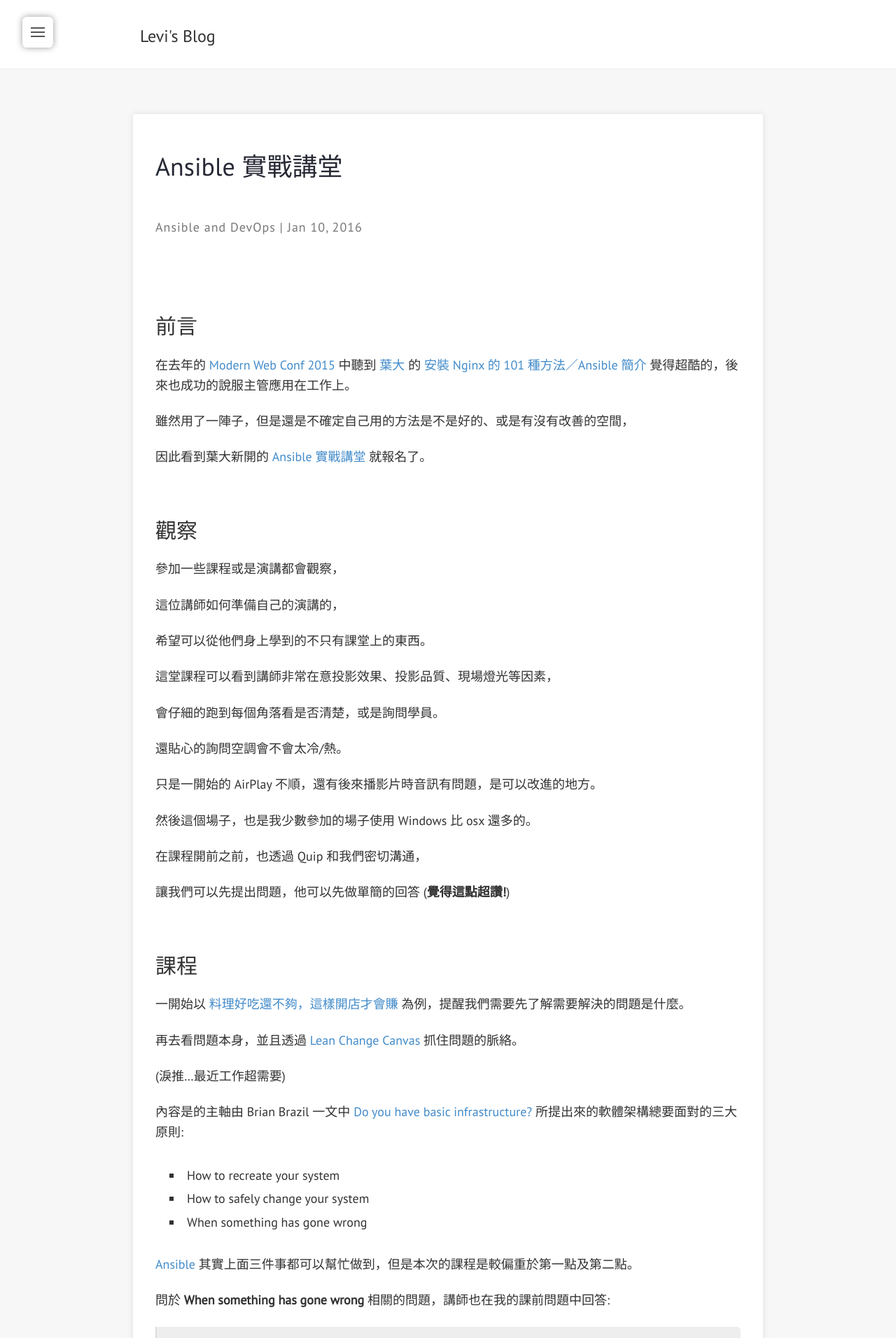
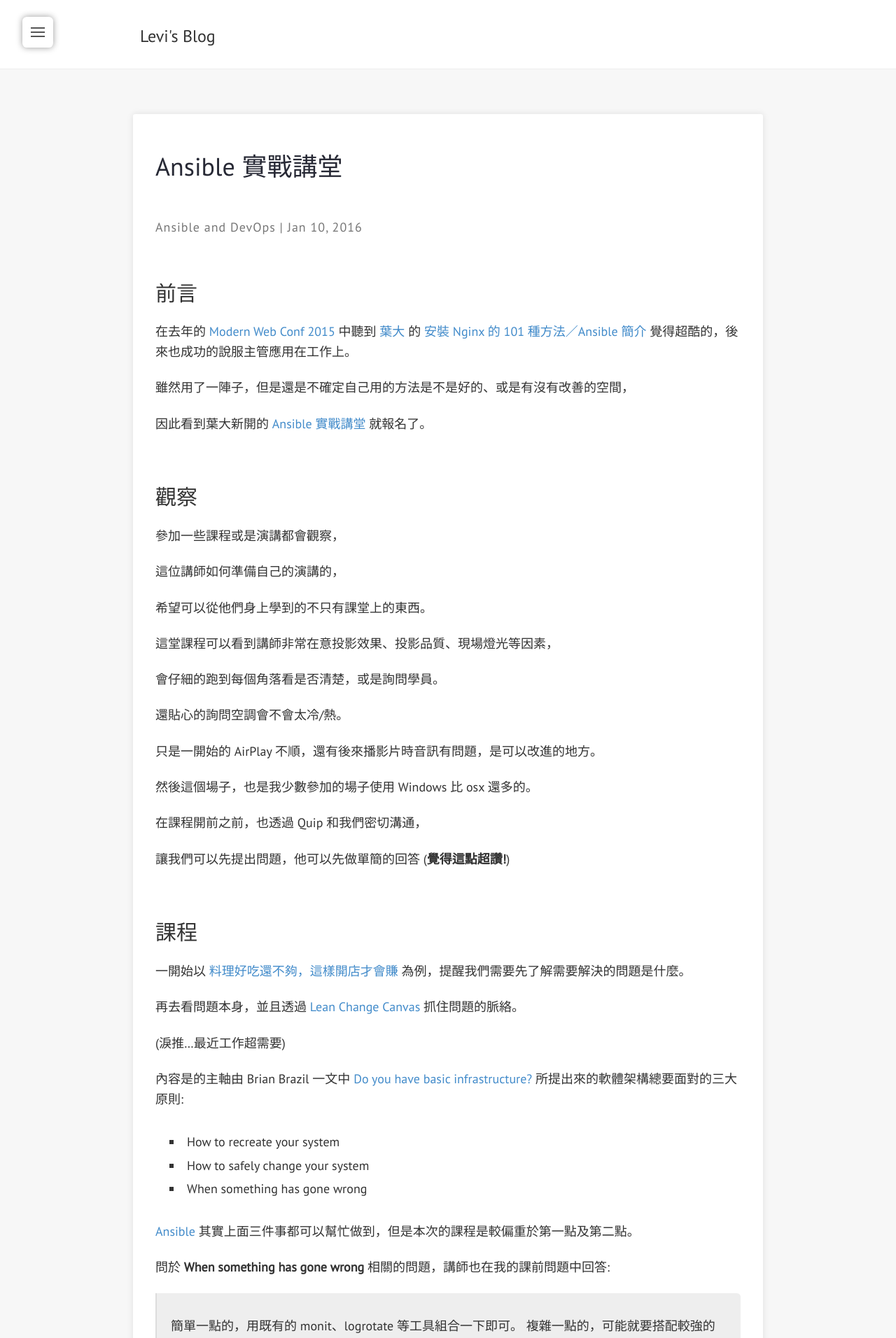
Before and after one commit to levichen/levichen.github.io, a Jekyll site: the page built from index.html, in a window 1280 px wide. Shown: the top 1912 px of the page at 70% size. Built offline with Jekyll 4.4.1, drawn with Linux system fonts in a browser that asks for light colours; nearby versions of some CDN libraries; Markdown is read by kramdown in place of the engine named in the settings; the list of posts is cut into pages by our own code; comment, search, counter and statistics services are not loaded.

Commit message:
Update _type.scss

```diff
--- a/assets/css/_sass/base/_type.scss
+++ b/assets/css/_sass/base/_type.scss
@@ -74,11 +74,11 @@ h4, .h4 { font-size: $font-size-h4; }
 h5, .h5 { font-size: $font-size-h5; }
 h6, .h6 { font-size: $font-size-h6; }
 
-.post h2:not(:first-child) {
+.post h2:not(:first-of-type) {
      margin-top: 70px;
 }
 
-.post .h2:not(:first-child) {
+.post .h2:not(:first-of-type) {
      margin-top: 70px;
 }
 
```
